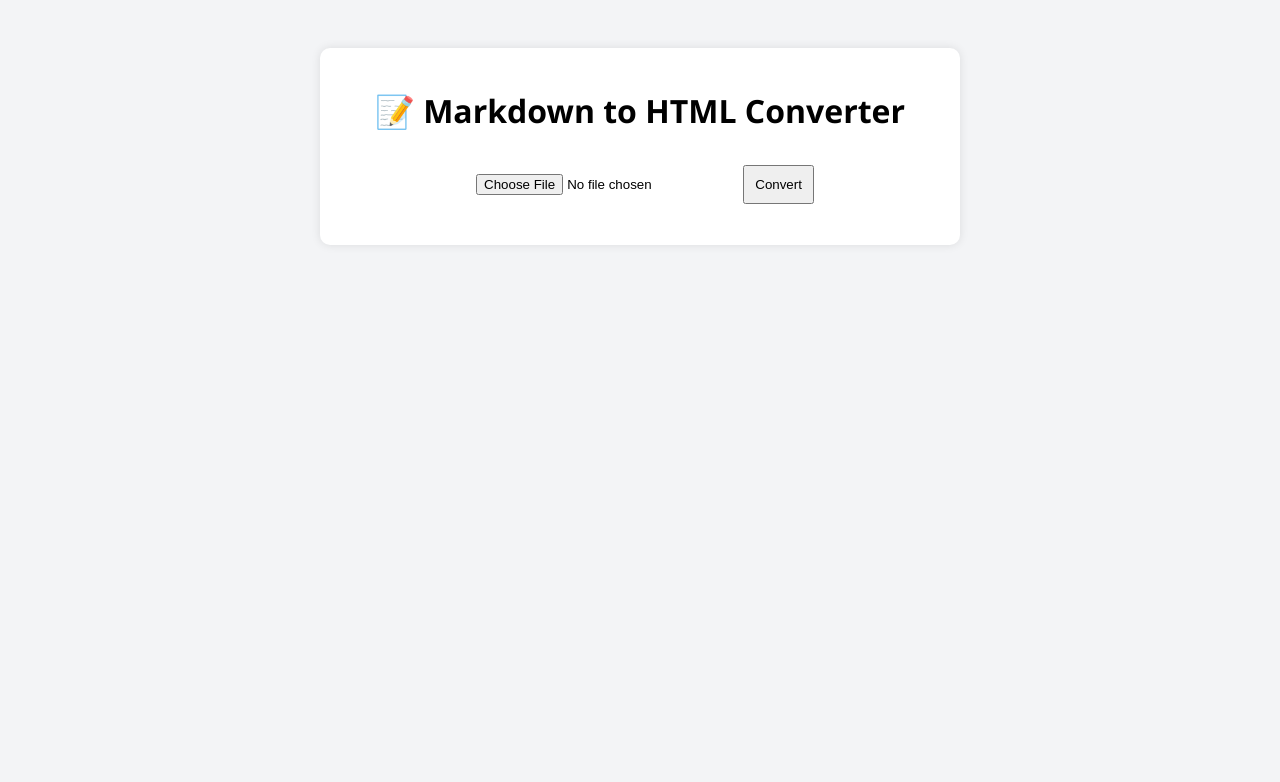
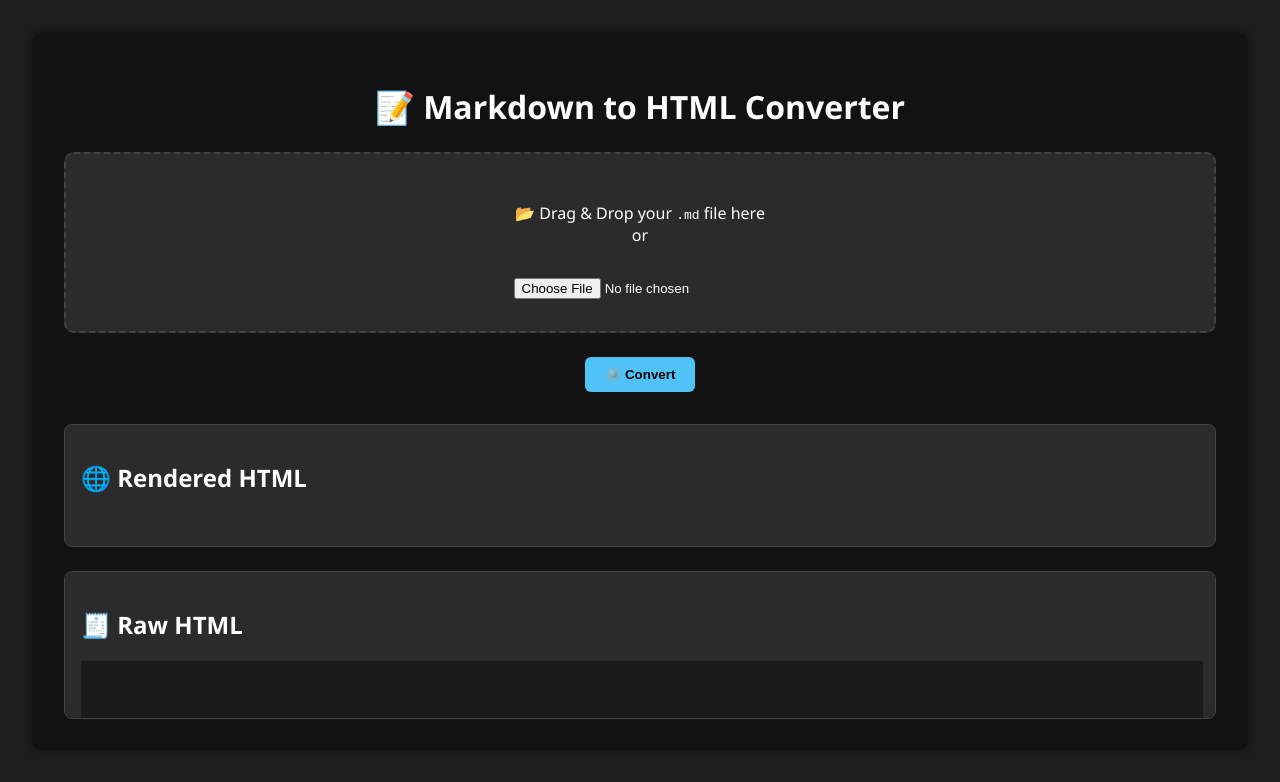
Before and after one commit to FireFistisDead/Markdown2HTML, a plain HTML site: page frontend/index.html in a window 1280 px wide. Drawn offline with nearby package versions, Linux system fonts and the light colour scheme.

Commit message:
Made some changes in the UI

```diff
--- a/frontend/index.html
+++ b/frontend/index.html
@@ -1,19 +1,36 @@
 <!DOCTYPE html>
 <html lang="en">
 <head>
-    <script src="https://cdn.jsdelivr.net/npm/marked/marked.min.js"></script>
   <meta charset="UTF-8" />
   <meta name="viewport" content="width=device-width, initial-scale=1.0"/>
-  <title>Markdown to HTML</title>
+  <title>Markdown to HTML Converter</title>
   <link rel="stylesheet" href="style.css" />
+  <script src="https://cdn.jsdelivr.net/npm/marked/marked.min.js"></script>
 </head>
 <body>
   <div class="container">
     <h1>📝 Markdown to HTML Converter</h1>
-    <input type="file" id="fileInput" accept=".md" />
-    <button onclick="convertMarkdown()">Convert</button>
-    <div id="outputArea"></div>
-    <a id="downloadLink" style="display:none;">Download HTML</a>
+
+    <div class="drop-zone" id="dropZone">
+      <p>📂 Drag & Drop your <code>.md</code> file here <br><span>or</span></p>
+      <input type="file" id="fileInput" accept=".md" />
+    </div>
+
+    <div class="action-buttons">
+      <button onclick="convertMarkdown()">⚙️ Convert</button>
+      <a id="downloadLink" class="download-btn" style="display:none;">⬇️ Download HTML</a>
+    </div>
+
+    <div class="output-wrapper">
+      <div class="output-box">
+        <h2>🌐 Rendered HTML</h2>
+        <div id="outputArea" class="rendered-output"></div>
+      </div>
+      <div class="output-box">
+        <h2>🧾 Raw HTML</h2>
+        <textarea id="rawHtml" readonly></textarea>
+      </div>
+    </div>
   </div>
 
   <script src="script.js"></script>
--- a/frontend/script.js
+++ b/frontend/script.js
@@ -1,14 +1,12 @@
+let markdownText = '';
+
 function convertMarkdown() {
-  const input = document.getElementById('fileInput').files[0];
-  if (!input) {
-    alert("Please select a markdown file.");
+  if (!markdownText) {
+    alert("No markdown content found. Please upload a .md file.");
     return;
   }
 
-  const reader = new FileReader();
-  reader.onload = function (e) {
-    const markdownText = e.target.result;
-    const html = marked.parse(markdownText); // uses CDN
+  const html = marked.parse(markdownText);
   const fullHtml = `
 <!DOCTYPE html>
 <html>
@@ -16,24 +14,64 @@ function convertMarkdown() {
   <meta charset="UTF-8">
   <title>Converted Markdown</title>
   <style>
-    body { font-family: Arial; margin: 2rem; line-height: 1.6; }
+    body { font-family: Arial; margin: 2rem; line-height: 1.6; background-color: #f8f9fa; }
     h1, h2, h3 { color: #333; }
     code { background: #eee; padding: 2px 4px; border-radius: 4px; }
   </style>
 </head>
 <body>${html}</body></html>`;
 
-    // Show preview
   document.getElementById('outputArea').innerHTML = html;
+  document.getElementById('rawHtml').value = fullHtml;
 
-    // Create downloadable HTML
   const blob = new Blob([fullHtml], { type: "text/html" });
   const url = URL.createObjectURL(blob);
   const link = document.getElementById('downloadLink');
   link.href = url;
   link.download = "converted.html";
   link.style.display = "inline-block";
-    link.innerText = "⬇️ Download HTML";
+}
+
+document.getElementById('fileInput').addEventListener('change', handleFileSelect);
+
+function handleFileSelect(e) {
+  const file = e.target.files[0];
+  if (!file || !file.name.endsWith('.md')) {
+    alert("Please select a valid .md file");
+    return;
+  }
+
+  const reader = new FileReader();
+  reader.onload = (e) => {
+    markdownText = e.target.result;
   };
-  reader.readAsText(input);
+  reader.readAsText(file);
 }
+
+// Drag & Drop Support
+const dropZone = document.getElementById("dropZone");
+
+dropZone.addEventListener("dragover", function (e) {
+  e.preventDefault();
+  dropZone.classList.add("dragover");
+});
+
+dropZone.addEventListener("dragleave", function () {
+  dropZone.classList.remove("dragover");
+});
+
+dropZone.addEventListener("drop", function (e) {
+  e.preventDefault();
+  dropZone.classList.remove("dragover");
+  const file = e.dataTransfer.files[0];
+  if (!file || !file.name.endsWith('.md')) {
+    alert("Please drop a valid .md file");
+    return;
+  }
+
+  const reader = new FileReader();
+  reader.onload = (e) => {
+    markdownText = e.target.result;
+  };
+  reader.readAsText(file);
+});
--- a/frontend/style.css
+++ b/frontend/style.css
@@ -1,22 +1,103 @@
+:root {
+  --bg-color: #1e1e1e;
+  --fg-color: #ffffff;
+  --accent: #4fc3f7;
+  --box-bg: #2b2b2b;
+  --box-border: #444;
+}
+
 body {
+  background-color: var(--bg-color);
+  color: var(--fg-color);
   font-family: 'Segoe UI', sans-serif;
-  background: #f3f4f6;
-  padding: 40px;
+  margin: 0;
+  padding: 2rem;
+}
+
+.container {
+  max-width: 1200px;
+  margin: auto;
+  background: #121212;
+  padding: 2rem;
+  border-radius: 12px;
+  box-shadow: 0 0 10px #00000080;
+}
+
+h1 {
   text-align: center;
+  margin-bottom: 1.5rem;
+  font-size: 2rem;
 }
-.container {
-  background: white;
-  padding: 20px;
+
+.drop-zone {
+  border: 2px dashed var(--box-border);
+  padding: 2rem;
+  text-align: center;
+  background-color: var(--box-bg);
   border-radius: 10px;
-  max-width: 600px;
-  margin: auto;
-  box-shadow: 0 0 10px rgba(0,0,0,0.1);
+  margin-bottom: 1rem;
 }
-input, button {
-  padding: 10px;
-  margin-top: 10px;
+
+.drop-zone input {
+  margin-top: 1rem;
 }
-#outputArea {
-  margin-top: 20px;
-  text-align: left;
+
+.drop-zone.dragover {
+  background-color: #333;
 }
+
+.action-buttons {
+  text-align: center;
+  margin: 1.5rem 0;
+}
+
+button, .download-btn {
+  padding: 10px 20px;
+  margin: 0 10px;
+  border: none;
+  border-radius: 6px;
+  background-color: var(--accent);
+  color: black;
+  font-weight: bold;
+  cursor: pointer;
+  text-decoration: none;
+}
+
+button:hover, .download-btn:hover {
+  background-color: #00b0ff;
+}
+
+.output-wrapper {
+  display: flex;
+  flex-wrap: wrap;
+  gap: 1.5rem;
+  margin-top: 2rem;
+  justify-content: space-between;
+}
+
+.output-box {
+  background-color: var(--box-bg);
+  border: 1px solid var(--box-border);
+  border-radius: 8px;
+  padding: 1rem;
+  flex: 1;
+  min-width: 48%;
+  max-height: 500px;
+  overflow: auto;
+}
+
+.rendered-output {
+  padding: 0.5rem;
+  line-height: 1.6;
+}
+
+textarea {
+  background-color: #1a1a1a;
+  color: #ccc;
+  border: none;
+  width: 100%;
+  height: 100%;
+  resize: none;
+  font-family: monospace;
+  font-size: 0.9rem;
+}
```
Lines whose indentation alone changed are shown as unchanged.
